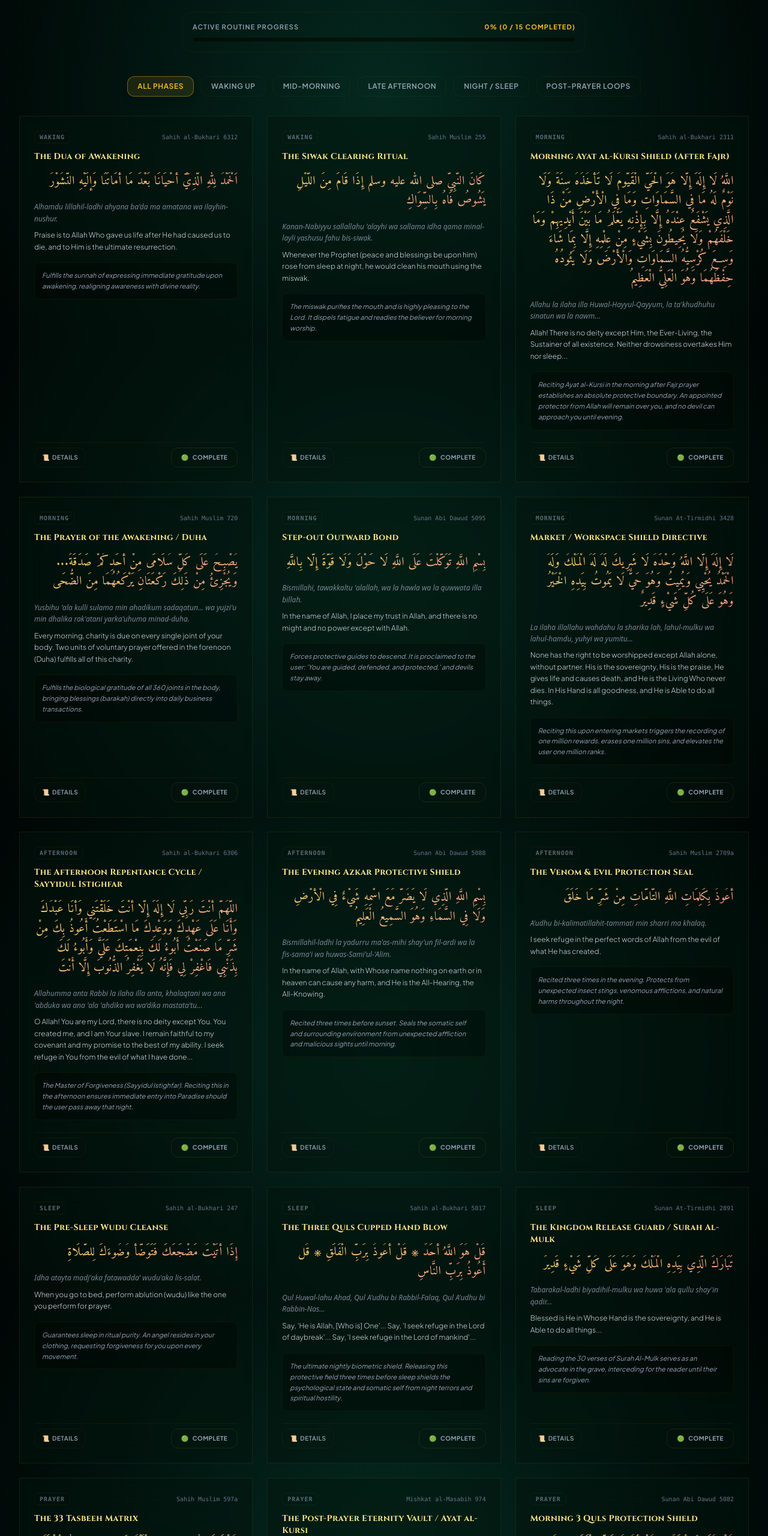
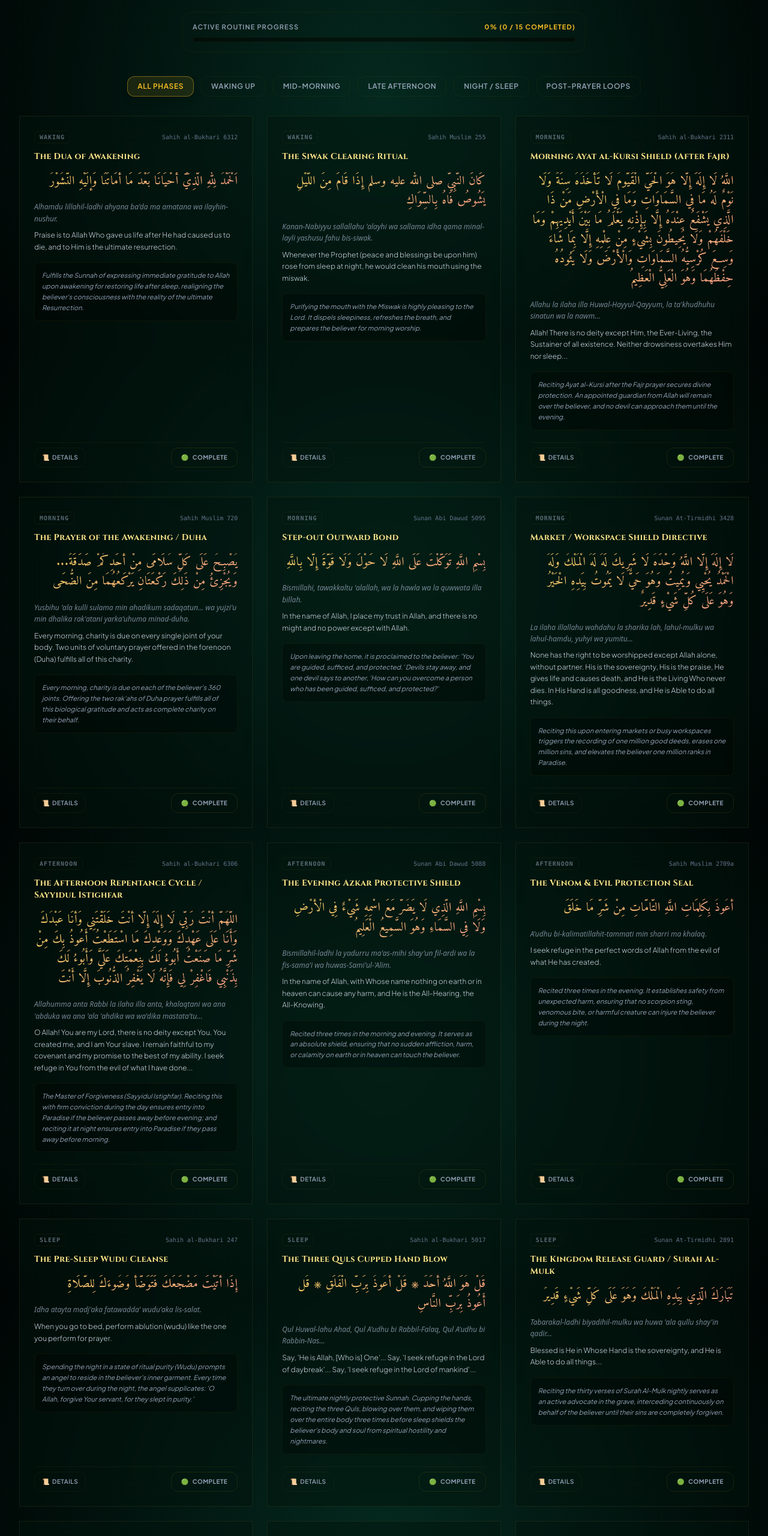
Before and after one commit to M-ASGHAR-786/NoorHub, a plain HTML site: page practice.html in a window 1280 px wide. Shown: the part 240-2800 px from the top of the page at 60% size. Drawn offline with nearby package versions, Linux system fonts and the light colour scheme.

Commit message:
Refine database virtues to spiritual and authentic wording

```diff
--- a/js/practice.js
+++ b/js/practice.js
@@ -121,7 +121,7 @@
       arabicText: "اَلْحَمْدُ لِلّٰهِ الَّذِيْٓ أَحْيَانَا بَعْدَ مَا أَمَاتَنَا وَإِلَيْهِ النُّشُوْرُ",
       transliteration: "Alhamdu lillahil-ladhi ahyana ba'da ma amatana wa ilayhin-nushur.",
       translation: "Praise is to Allah Who gave us life after He had caused us to die, and to Him is the ultimate resurrection.",
-      virtue: "Fulfills the sunnah of expressing immediate gratitude upon awakening, realigning awareness with divine reality.",
+      virtue: "Fulfills the Sunnah of expressing immediate gratitude to Allah upon awakening for restoring life after sleep, realigning the believer's consciousness with the reality of the ultimate Resurrection.",
       source: "Sahih al-Bukhari 6312",
       grade: "Authentic / Sahih"
     },
@@ -132,7 +132,7 @@
       arabicText: "كَانَ النَّبِيُّ صلى الله عليه وسلم إِذَا قَامَ مِنَ اللَّيْلِ يَشُوصُ فَاهُ بِالسِّوَاكِ",
       transliteration: "Kanan-Nabiyyu sallallahu 'alayhi wa sallama idha qama minal-layli yashusu fahu bis-siwak.",
       translation: "Whenever the Prophet (peace and blessings be upon him) rose from sleep at night, he would clean his mouth using the miswak.",
-      virtue: "The miswak purifies the mouth and is highly pleasing to the Lord. It dispels fatigue and readies the believer for morning worship.",
+      virtue: "Purifying the mouth with the Miswak is highly pleasing to the Lord. It dispels sleepiness, refreshes the breath, and prepares the believer for morning worship.",
       source: "Sahih Muslim 255",
       grade: "Authentic / Sahih"
     },
@@ -143,7 +143,7 @@
       arabicText: "اللَّهُ لَا إِلَهَ إِلَّا هُوَ الْحَيُّ الْقَيُّومُ لَا تَأْخُذُهُ سِنَةٌ وَلَا نَوْمٌ لَهُ مَا فِي السَّمَاوَاتِ وَمَا فِي الْأَرْضِ مَنْ ذَا الَّذِي يَشْفَعُ عِنْدَهُ إِلَّا بِإِذْنِهِ يَعْلَمُ مَا بَيْنَ أَيْدِيهِمْ وَمَا خَلْفَهُمْ وَلَا يُحِيطُونَ بِشَيْءٍ مِنْ عِلْمِهِ إِلَّا بِمَا شَاءَ وَسِعَ كُرْسِيُّهُ السَّمَاوَاتِ وَالْأَرْضَ وَلَا يَئُودُهُ حِفْظُهُمَا وَهُوَ الْعَلِيُّ الْعَظِيمُ",
       transliteration: "Allahu la ilaha illa Huwal-Hayyul-Qayyum, la ta'khudhuhu sinatun wa la nawm...",
       translation: "Allah! There is no deity except Him, the Ever-Living, the Sustainer of all existence. Neither drowsiness overtakes Him nor sleep...",
-      virtue: "Reciting Ayat al-Kursi in the morning after Fajr prayer establishes an absolute protective boundary. An appointed protector from Allah will remain over you, and no devil can approach you until evening.",
+      virtue: "Reciting Ayat al-Kursi after the Fajr prayer secures divine protection. An appointed guardian from Allah will remain over the believer, and no devil can approach them until the evening.",
       source: "Sahih al-Bukhari 2311",
       grade: "Authentic / Sahih"
     },
@@ -154,7 +154,7 @@
       arabicText: "يُصْبِحُ عَلَى كُلِّ سُلَامَى مِنْ أَحَدِكُمْ صَدَقَةٌ... وَيُجْزِئُ مِنْ ذَلِكَ رَكْعَتَانِ يَرْكَعُهُمَا مِنَ الضُّحَى",
       transliteration: "Yusbihu 'ala kulli sulama min ahadikum sadaqatun... wa yujzi'u min dhalika rak'atani yarka'uhuma minad-duha.",
       translation: "Every morning, charity is due on every single joint of your body. Two units of voluntary prayer offered in the forenoon (Duha) fulfills all of this charity.",
-      virtue: "Fulfills the biological gratitude of all 360 joints in the body, bringing blessings (barakah) directly into daily business transactions.",
+      virtue: "Every morning, charity is due on each of the believer's 360 joints. Offering the two rak'ahs of Duha prayer fulfills all of this biological gratitude and acts as complete charity on their behalf.",
       source: "Sahih Muslim 720",
       grade: "Authentic / Sahih"
     },
@@ -165,7 +165,7 @@
       arabicText: "بِسْمِ اللَّهِ تَوَكَّلْتُ عَلَى اللَّهِ لَا حَوْلَ وَلَا قُوَّةَ إِلَّا بِاللَّهِ",
       transliteration: "Bismillahi, tawakkaltu 'alallah, wa la hawla wa la quwwata illa billah.",
       translation: "In the name of Allah, I place my trust in Allah, and there is no might and no power except with Allah.",
-      virtue: "Forces protective guides to descend. It is proclaimed to the user: 'You are guided, defended, and protected,' and devils stay away.",
+      virtue: "Upon leaving the home, it is proclaimed to the believer: 'You are guided, sufficed, and protected.' Devils stay away, and one devil says to another, 'How can you overcome a person who has been guided, sufficed, and protected?'",
       source: "Sunan Abi Dawud 5095",
       grade: "Authentic / Sahih"
     },
@@ -176,7 +176,7 @@
       arabicText: "لَا إِلَهَ إِلَّا اللَّهُ وَحْدَهُ لَا شَرِيكَ لَهُ لَهُ الْمُلْكُ وَلَهُ الْحَمْدُ يُحْيِي وَيُمِيتُ وَهُوَ حَيٌّ لَا يَمُوتُ بِيَدِهِ الْخَيْرُ وَهُوَ عَلَى كُلِّ شَيْءٍ قَدِيرٌ",
       transliteration: "La ilaha illallahu wahdahu la sharika lah, lahul-mulku wa lahul-hamdu, yuhyi wa yumitu...",
       translation: "None has the right to be worshipped except Allah alone, without partner. His is the sovereignty, His is the praise, He gives life and causes death, and He is the Living Who never dies. In His Hand is all goodness, and He is Able to do all things.",
-      virtue: "Reciting this upon entering markets triggers the recording of one million rewards, erases one million sins, and elevates the user one million ranks.",
+      virtue: "Reciting this upon entering markets or busy workspaces triggers the recording of one million good deeds, erases one million sins, and elevates the believer one million ranks in Paradise.",
       source: "Sunan At-Tirmidhi 3428",
       grade: "Hasan / Sound"
     },
@@ -187,7 +187,7 @@
       arabicText: "اللَّهُمَّ أَنْتَ رَبِّي لَا إِلَهَ إِلَّا أَنْتَ خَلَقْتَنِي وَأَنَا عَبْدُكَ وَأَنَا عَلَى عَهْدِكَ وَوَعْدِكَ مَا اسْتَطَعْتُ أَعُوذُ بِكَ مِنْ شَرِّ مَا صَنَعْتُ أَبُوءُ لَكَ بِنِعْمَتِكَ عَلَيَّ وَأَبُوءُ لَكَ بِذَنْبِي فَاغْفِرْ لِي فَإِنَّهُ لَا يَغْفِرُ الذُّنُوبَ إِلَّا أَنْتَ",
       transliteration: "Allahumma anta Rabbi la ilaha illa anta, khalaqtani wa ana 'abduka wa ana 'ala 'ahdika wa wa'dika mastata'tu...",
       translation: "O Allah! You are my Lord, there is no deity except You. You created me, and I am Your slave. I remain faithful to my covenant and my promise to the best of my ability. I seek refuge in You from the evil of what I have done...",
-      virtue: "The Master of Forgiveness (Sayyidul Istighfar). Reciting this in the afternoon ensures immediate entry into Paradise should the user pass away that night.",
+      virtue: "The Master of Forgiveness (Sayyidul Istighfar). Reciting this with firm conviction during the day ensures entry into Paradise if the believer passes away before evening; and reciting it at night ensures entry into Paradise if they pass away before morning.",
       source: "Sahih al-Bukhari 6306",
       grade: "Authentic / Sahih"
     },
@@ -198,7 +198,7 @@
       arabicText: "بِسْمِ اللَّهِ الَّذِي لَا يَضُرُّ مَعَ اسْمِهِ شَيْءٌ فِي الْأَرْضِ وَلَا فِي السَّمَاءِ وَهُوَ السَّمِيعُ الْعَلِيمُ",
       transliteration: "Bismillahil-ladhi la yadurru ma'as-mihi shay'un fil-ardi wa la fis-sama'i wa huwas-Sami'ul-'Alim.",
       translation: "In the name of Allah, with Whose name nothing on earth or in heaven can cause any harm, and He is the All-Hearing, the All-Knowing.",
-      virtue: "Recited three times before sunset. Seals the somatic self and surrounding environment from unexpected affliction and malicious sights until morning.",
+      virtue: "Recited three times in the morning and evening. It serves as an absolute shield, ensuring that no sudden affliction, harm, or calamity on earth or in heaven can touch the believer.",
       source: "Sunan Abi Dawud 5088",
       grade: "Authentic / Sahih"
     },
@@ -209,7 +209,7 @@
       arabicText: "أَعُوذُ بِكَلِمَاتِ اللَّهِ التَّامَّاتِ مِنْ شَرِّ مَا خَلَقَ",
       transliteration: "A'udhu bi-kalimatillahit-tammati min sharri ma khalaq.",
       translation: "I seek refuge in the perfect words of Allah from the evil of what He has created.",
-      virtue: "Recited three times in the evening. Protects from unexpected insect stings, venomous afflictions, and natural harms throughout the night.",
+      virtue: "Recited three times in the evening. It establishes safety from unexpected harm, ensuring that no scorpion sting, venomous bite, or harmful creature can injure the believer during the night.",
       source: "Sahih Muslim 2709a",
       grade: "Authentic / Sahih"
     },
@@ -220,7 +220,7 @@
       arabicText: "إِذَا أَتَيْتَ مَضْجَعَكَ فَتَوَضَّأْ وُضُوءَكَ لِلصَّلَاةِ",
       transliteration: "Idha atayta madj'aka fatawadda' wudu'aka lis-salat.",
       translation: "When you go to bed, perform ablution (wudu) like the one you perform for prayer.",
-      virtue: "Guarantees sleep in ritual purity. An angel resides in your clothing, requesting forgiveness for you upon every movement.",
+      virtue: "Spending the night in a state of ritual purity (Wudu) prompts an angel to reside in the believer's inner garment. Every time they turn over during the night, the angel supplicates: 'O Allah, forgive Your servant, for they slept in purity.'",
       source: "Sahih al-Bukhari 247",
       grade: "Authentic / Sahih"
     },
@@ -231,7 +231,7 @@
       arabicText: "قُلْ هُوَ اللَّهُ أَحَدٌ ۞ قُلْ أَعُوذُ بِرَبِّ الْفَلَقِ ۞ قُل أَعُوذُ بِرَبِّ النَّاسِ",
       transliteration: "Qul Huwal-lahu Ahad, Qul A'udhu bi Rabbil-Falaq, Qul A'udhu bi Rabbin-Nas...",
       translation: "Say, 'He is Allah, [Who is] One'... Say, 'I seek refuge in the Lord of daybreak'... Say, 'I seek refuge in the Lord of mankind'...",
-      virtue: "The ultimate nightly biometric shield. Releasing this protective field three times before sleep shields the psychological state and somatic self from night terrors and spiritual hostility.",
+      virtue: "The ultimate nightly protective Sunnah. Cupping the hands, reciting the three Quls, blowing over them, and wiping them over the entire body three times before sleep shields the believer's body and soul from spiritual hostility and nightmares.",
       source: "Sahih al-Bukhari 5017",
       grade: "Authentic / Sahih"
     },
@@ -242,7 +242,7 @@
       arabicText: "تَبَارَكَ الَّذِي بِيَدِهِ الْمُلْكُ وَهُوَ عَلَى كُلِّ شَيْءٍ قَدِيرٌ",
       transliteration: "Tabarakal-ladhi biyadihil-mulku wa huwa 'ala qullu shay'in qadir...",
       translation: "Blessed is He in Whose Hand is the sovereignty, and He is Able to do all things...",
-      virtue: "Reading the 30 verses of Surah Al-Mulk serves as an advocate in the grave, interceding for the reader until their sins are forgiven.",
+      virtue: "Reciting the thirty verses of Surah Al-Mulk nightly serves as an active advocate in the grave, interceding continuously on behalf of the believer until their sins are completely forgiven.",
       source: "Sunan At-Tirmidhi 2891",
       grade: "Hasan / Sound"
     },
@@ -253,7 +253,7 @@
       arabicText: "سُبْحَانَ اللهِ (٣٣) ، الْحَمْدُ لِلَّهِ (٣٣) ، اللهُ أَكْبَرُ (٣٣) تَمَامُ الْمِائَةِ: لَا إِلَهَ إِلَّا اللهُ وَحْدَهُ لَا شَرِيكَ لَهُ لَهُ الْمُلْكُ وَلَهُ الْحَمْدُ وَهُوَ عَلَى كُلِّ شَيْءٍ قَدِيرٌ",
       transliteration: "SubhanAllah (33x), Alhamdulillah (33x), Allahu Akbar (33x)...",
       translation: "Glory be to Allah, Praise be to Allah, Allah is Greatest... and completing the hundred with: There is no deity worthy of worship except Allah alone...",
-      virtue: "Recited after every obligatory prayer. Wipes all minor sins even if they are as vast as the foam of the sea.",
+      virtue: "Recited after each obligatory prayer. Completing this hundred-count remembrance wipes away all of the believer's minor sins, even if they are as vast and abundant as the foam of the sea.",
       source: "Sahih Muslim 597a",
       grade: "Authentic / Sahih"
     },
@@ -262,10 +262,9 @@
       phase: "prayer",
       title: "The Post-Prayer Eternity Vault / Ayat al-Kursi",
       arabicText: "اللَّهُ لَا إِلَهَ إِلَّا هُوَ الْحَيُّ الْقَيُّومُ لَا تَأْخُذُهُ سِنَةٌ وَلَا نَوْمٌ",
-      transliteration: "Allahu la ilaha illa Huwal-Hayyul-Yaqyum...",
-      translation: "Allahu la ilaha illa Huwal-Hayyul-Qayyum...",
+      transliteration: "Allahu la ilaha illa Huwal-Hayyul-Qayyum...",
       translation: "Allah! There is no deity except Him, the Ever-Living, the Sustainer of all existence...",
-      virtue: "Reciting Ayat al-Kursi immediately after the salam of each obligatory prayer ensures nothing stands between you and Oasis except death.",
+      virtue: "Reciting Ayat al-Kursi immediately following the conclusion of each obligatory prayer ensures that nothing stands between the believer and their entry into Paradise except death.",
       source: "Mishkat al-Masabih 974",
       url: "https://sunnah.com/mishkat:974"
     },
@@ -276,7 +275,7 @@
       arabicText: "قُلْ هُوَ اللَّهُ أَحَدٌ ۞ قُلْ أَعُوذُ بِرَبِّ الْفَلَقِ ۞ قُل أَعُوذُ بِرَبِّ النَّاسِ",
       transliteration: "Qul Huwal-lahu Ahad, Qul A'udhu bi Rabbil-Falaq, Qul A'udhu bi Rabbin-Nas...",
       translation: "Say, 'He is Allah, [Who is] One'... Say, 'I seek refuge in the Lord of daybreak'... Say, 'I seek refuge in the Lord of mankind'...",
-      virtue: "Reciting the 3 Quls three times in the morning after the Fajr prayer establishes an ultimate spiritual protection shield, guarding you from all harms and distress until night.",
+      virtue: "Reciting the three Quls three times in the morning and evening establishes complete spiritual sufficiency, guarding the believer against all forms of harm and distress throughout the entire day.",
       source: "Sunan Abi Dawud 5082",
       grade: "Authentic / Sahih"
     }
```
Also changed, not shown: act-detail.html (+20 -16 lines).
